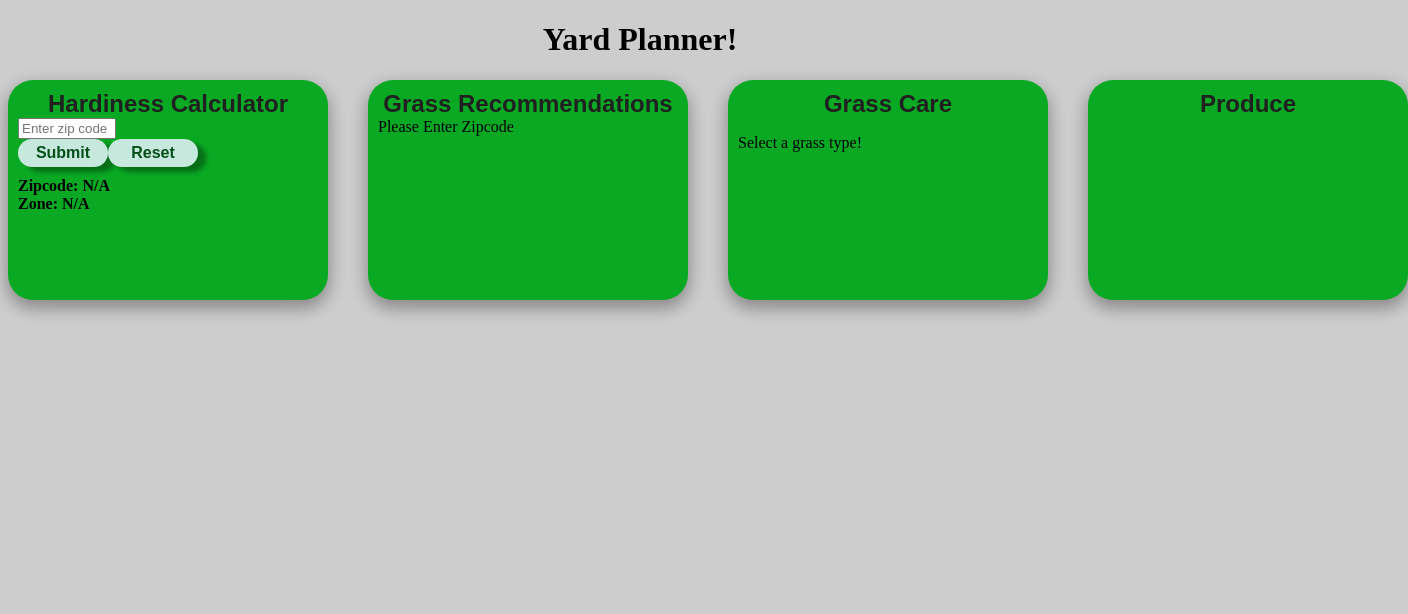
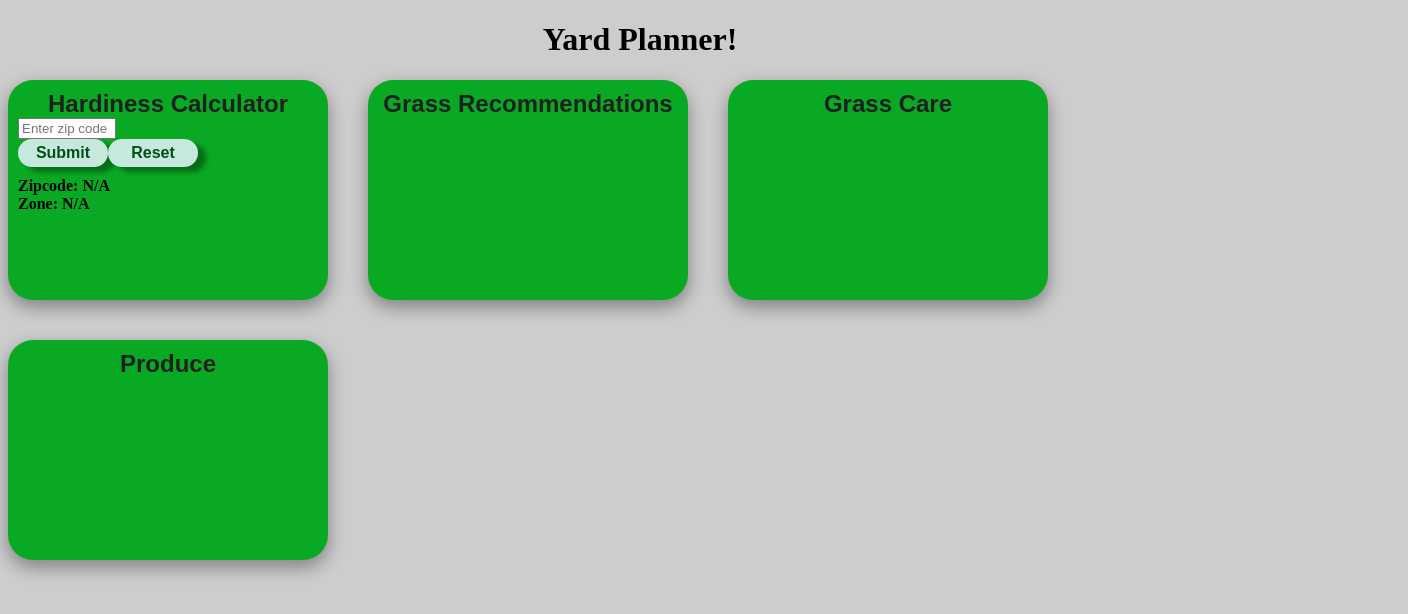
Before and after one commit to drewbrownie21/yard-planner, a React (Vite) app: page / in a window 1280 px wide. Shown: the top 614 px of the page, 1408 px wide, since content can reach past the window. Built offline with nearby package versions, Linux system fonts and the light colour scheme.

Commit message:
CSS Updates

```diff
--- a/src/App.module.css
+++ b/src/App.module.css
@@ -4,6 +4,7 @@ body {
 
 .main {
   display: flex;
-  flex-direction: row;
+  flex-flow: row wrap;
   gap: 40px;
+
 }
--- a/src/Care/Care.module.css
+++ b/src/Care/Care.module.css
@@ -0,0 +1,3 @@
+.list{
+    margin-left: 20px;
+}
--- a/src/Care/Care.tsx
+++ b/src/Care/Care.tsx
@@ -1,5 +1,6 @@
 import Tile from "../components/Tile/Tile";
 import { mapGrassSunLevels } from "../../data/grassSunLevels";
+import styles from "./Care.module.css"
 
 export function Care({ grassType }: { grassType: string }) {
   const month = new Date().getMonth();
@@ -20,8 +21,8 @@ export function Care({ grassType }: { grassType: string }) {
   };
 
   return (
-    <Tile title="Grass Care">
-      <p>{grassType.length > 0 ? grassType : "Select a grass type!"}</p>
+    <Tile title="Grass Care" childrenClassName={styles.list}>
+      <p>{grassType.length > 0 ? grassType : ""}</p>
       <p>{grassType.length > 0 ? mapGrassSunLevels(grassType) : ""}</p>
       <p>{grassType.length > 0 ? lawnCare[month] : ""}</p>
     </Tile>
--- /dev/null
+++ b/src/Grass/Grass.module.css
@@ -0,0 +1,3 @@
+.list{
+margin-left: -20px;
+}
--- a/src/Grass/Grass.tsx
+++ b/src/Grass/Grass.tsx
@@ -1,6 +1,7 @@
 import Tile from "../components/Tile/Tile";
 import grassTypes from "../../data/grassTypes";
 import { FormData } from "../App";
+import styles from "./Grass.module.css"
 
 type GrassType = {
   updateUserProfile: (field: keyof FormData, value: string) => void;
@@ -11,9 +12,9 @@ export function Grass({ updateUserProfile, userProfile }: GrassType) {
   let grassTypesArray = grassTypes(userProfile.zone);
 
   return (
-    <Tile title={"Grass Recommendations"}>
+    <Tile title={"Grass Recommendations"} childrenClassName={styles.list}>
         {grassTypes(userProfile.zone).length === 0
-        ? "Please Enter Zipcode"
+          ? ""
           : grassTypesArray.map((grassType, index) => (
               <label key={index}>
                 <ul>
--- a/src/Produce/Produce.tsx
+++ b/src/Produce/Produce.tsx
@@ -6,8 +6,7 @@ export function Produce({ zone }: { zone: string }) {
   let produceObject = findProduce(zone);
 
   return (
-    <Tile title="Produce">
-        <div className={styles.column}>
+    <Tile title="Produce" childrenClassName={styles.column}>
         {produceObject.length > 0
         ? produceObject.map((produce: string, index: number) => (
             <label key={index}>
@@ -15,7 +14,6 @@ export function Produce({ zone }: { zone: string }) {
             </label>
           ))
         : ""}
-        </div>
     </Tile>
   );
 }
--- a/src/components/Tile/Tile.tsx
+++ b/src/components/Tile/Tile.tsx
@@ -5,13 +5,14 @@ interface TileProps {
   // Drew's notes. React.ReactNode is better than any because it is type safe,
   // "ReactNode" is anything React can render whereas "any" is literally anything
   children?: React.ReactNode;
+  childrenClassName?: string
 }
 
-function Tile({ title, children }: TileProps) {
+function Tile({ title, children, childrenClassName }: TileProps) {
   return (
     <section className={styles.body}>
       <header className={styles.header}>{title}</header>
-      <div>{children}</div>
+      <div className={childrenClassName}>{children}</div>
     </section>
   );
 }
```
Lines whose indentation alone changed are shown as unchanged.
